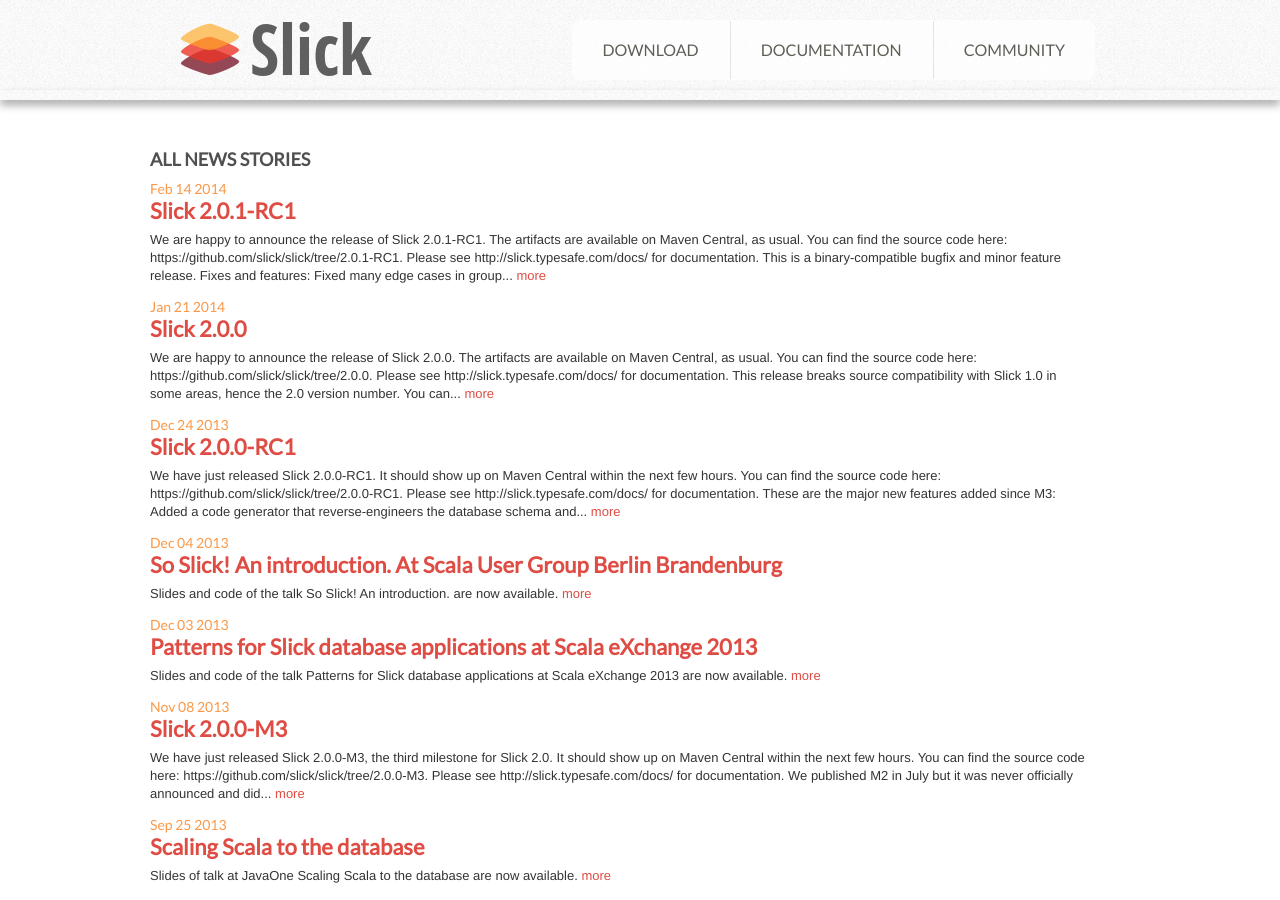
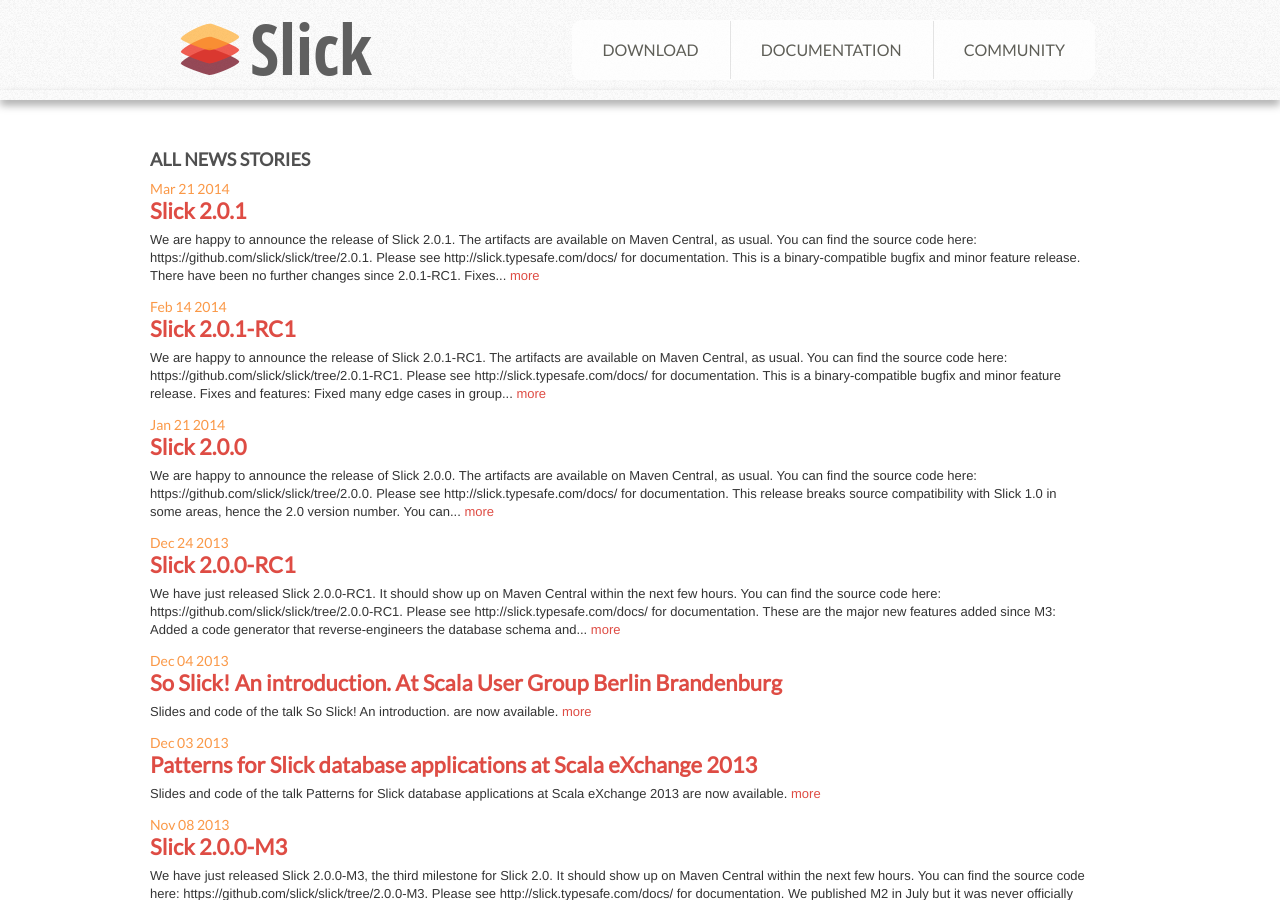
Before and after one commit to slick/slick.github.com, a Jekyll site: the page built from news/all-news.md, in a window 1280 px wide and 900 px high. Built offline with Jekyll 4.4.1, drawn with Linux system fonts in a browser that asks for light colours; some of the changed lines change nothing that is shown.

Commit message:
Slick 2.0.1 release

```diff
--- a/docs/index.md
+++ b/docs/index.md
@@ -7,8 +7,8 @@
 
 #### Latest Release
 
-* [Slick 2.0.0 Documentation](/doc/2.0.0/)
-* [Slick 2.0.0 Scaladoc](/doc/2.0.0/api/)
+* [Slick 2.0.1 Documentation](/doc/2.0.1/)
+* [Slick 2.0.1 Scaladoc](/doc/2.0.1/api/)
 
 #### Latest Release Candidate
 
@@ -18,6 +18,9 @@
 <!-- #### Latest Milestone -->
 
 #### Older Versions
+
+* [Slick 2.0.0 Documentation](/doc/2.0.0/)
+* [Slick 2.0.0 Scaladoc](/doc/2.0.0/api/)
 
 * [Slick 2.0.0-RC1 Documentation](/doc/2.0.0-RC1/)
 * [Slick 2.0.0-RC1 Scaladoc](/doc/2.0.0-RC1/api/)
--- a/download/index.md
+++ b/download/index.md
@@ -3,7 +3,7 @@
 title: Download
 ---
 
-The current stable release is Slick 2.0.0 for Scala 2.10.
+The current stable release is Slick 2.0.1 for Scala 2.10.
 
 The easiest way to get started is with a working application in [Typesafe Activator](http://typesafe.com/activator). To
 learn the basics of Slick start with the [Hello Slick](http://typesafe.com/activator/template/hello-slick) template. To
@@ -15,14 +15,14 @@
 
 For sbt / Play Framework projects add the following to your `libraryDependencies`:
 
-    "com.typesafe.slick" %% "slick" % "2.0.0"
+    "com.typesafe.slick" %% "slick" % "2.0.1"
 
 For Maven projects add the following to your `<dependencies>`:
 
     <dependency>
         <groupId>com.typesafe.slick</groupId>
         <artifactId>slick_2.10</artifactId>
-        <version>2.0.0</version>
+        <version>2.0.1</version>
     </dependency>
 
 You can also download the JARs directly from
--- /dev/null
+++ b/news/_posts/2014-03-21-slick-2.0.1-released.md
@@ -0,0 +1,65 @@
+---
+layout: news
+title: Slick 2.0.1
+author: Stefan Zeiger
+---
+We are happy to announce the release of Slick 2.0.1. The artifacts are available on Maven Central, as usual. You can find the source code here: <https://github.com/slick/slick/tree/2.0.1>. Please see <http://slick.typesafe.com/docs/> for documentation.
+
+This is a binary-compatible bugfix and minor feature release. There have been no further changes since 2.0.1-RC1.
+
+##### Fixes and features:
+
+* Fixed many edge cases in group by queries.
+
+* Fixed code-generator issues regarding GetResults, HLists, default values, self-referencing foreign keys etc.
+
+* Code generator now generates a factory method with defaults when using HLists.
+
+* Code generator now generates an accumulated ddl value for all tables.
+
+* Other fixes.
+
+* Improved docs.
+
+The [Slick Extensions](http://slick.typesafe.com/doc/2.0.1/extensions.html) package with closed-source drivers for Oracle, DB/2 and SQL Server has been published to the Typesafe repository. The [Slick Examples](https://github.com/slick/slick-examples), [Slick Testkit Example](https://github.com/slick/slick-testkit-example), [Slick Codegen Example](https://github.com/slick/slick-codegen-example), [Slick Customized Codegen Example](https://github.com/slick/slick-codegen-customization-example) projects on github have been updated as well.
+
+##### Here is a complete list of changes since Slick 2.0.0:
+
+* [``365b947``](https://github.com/slick/slick/commit/365b94741abd3713a014dee32bd54083f567f2e6) Update build for 2.0.1 final.
+* [``ff8bbdc``](https://github.com/slick/slick/commit/ff8bbdcdd37310e91b2df3b0e5de0c24166e0d2d) Update build for 2.0.1-RC1
+* [``258a6bc``](https://github.com/slick/slick/commit/258a6bcff93a44a3f70157905b39832f99a8eeae) Support casts to boolean and double in Access.
+* [``e065fcd``](https://github.com/slick/slick/commit/e065fcd2fa5e457ccc9b06f7cfe9476dfe5dbf5b) Fix initialization order problem in generated code
+* [``29b0a67``](https://github.com/slick/slick/commit/29b0a672cfc0aa190e927390791035a04a6b22b9) Binary compatibility fixes for 2.0.1.
+* [``d8b09d2``](https://github.com/slick/slick/commit/d8b09d21c83da1ba7a060995aadfd06705f96e6c) Fix codegen hlist workaround binary compatibility
+* [``fc5cabe``](https://github.com/slick/slick/commit/fc5cabe4458855430498605f474df52b954927f1) Enable documentation tests on Travis CI
+* [``73064e9``](https://github.com/slick/slick/commit/73064e9abf3666a1240ac09cacd85b430bbbbdd5) Documentation improvements for 2.0.1.
+* [``8b8ed11``](https://github.com/slick/slick/commit/8b8ed11353b85615290f6fa0d80657e5a28f0821) Add test case for issue #645 (to be fixed in slick-extensions)
+* [``1e5146c``](https://github.com/slick/slick/commit/1e5146c9d9f6d017889851596ace20ed6df960af) Implement casts for more basic data types in QueryInterpreter.
+* [``2a54174``](https://github.com/slick/slick/commit/2a541741915d6917940a8c8747d1270f92c85e6d) Add configuration for MySQL and PostgreSQL tests on Travis CI.
+* [``386920a``](https://github.com/slick/slick/commit/386920a6abd2c906f58cd310688423c708acafbf) Add basic Travis CI configuration
+* [``e96132b``](https://github.com/slick/slick/commit/e96132be4f463b82db7432c7a4a3205f805b8837) Fix self-referencing table in codegen (#619)
+* [``d944e27``](https://github.com/slick/slick/commit/d944e279e18533da5c566b866274e93eb2b1f9f7) Expand Table refs into columns in "returning" projections.
+* [``1f87cfb``](https://github.com/slick/slick/commit/1f87cfb5088404b0e2c6ebd5cb5bd5b40d3d52fa) Add ddl for all tables to codegen
+* [``4533b0c``](https://github.com/slick/slick/commit/4533b0cc361d4ab473fdae7e63c43160e8a88b75) Substitute correct versions numbers from the build into the docs
+* [``b01241d``](https://github.com/slick/slick/commit/b01241d0c33692a504cd4e442f62202cb39b84cf) Remove all special handling for products of size 1.
+* [``2022107``](https://github.com/slick/slick/commit/20221076e0dc2e77bcdfcd0603feb4d85d8048e5) Infer correct NominalType views even without the NominalType.
+* [``c59ba50``](https://github.com/slick/slick/commit/c59ba5059b708a7e7a46df23e90787d7eeab09e6) Fix a smorgasbord of bugs for more robust groupBy.
+* [``73c9175``](https://github.com/slick/slick/commit/73c9175fe98cced0d64cc60ca72ab2d76ab0e213) Add optional db authentication to default code generator runner
+* [``1f76f36``](https://github.com/slick/slick/commit/1f76f363b10a62296220154d9f2375d8408884af) Improve codegen docs: address spotted confusions, hlist fix, typos, formatting
+* [``23e9450``](https://github.com/slick/slick/commit/23e94508433c2cfc0fc17e78fa7d7a241d20889f) Add row value constructor to codegen output Supersedes #614
+* [``b870f3d``](https://github.com/slick/slick/commit/b870f3d33fd22f33c56e3382b613457df401c07e) Generate scaladoc src links and graphs for test kit
+* [``be508cc``](https://github.com/slick/slick/commit/be508cc1632acbeb66dab76a782e40dc527202f1) Fix for #618, codegen single, non-option column tables.
+* [``6d7610d``](https://github.com/slick/slick/commit/6d7610d00e16380ae2411270e2883dc6cf93e29d) Fix for taking Option GetResult from caller scope
+* [``e436802``](https://github.com/slick/slick/commit/e43680277eb648f3a0fa7284b66eef5a6d2ff936) Fix for #616, code gen generated wrong default value for Option columns (not using Some)
+* [``da01462``](https://github.com/slick/slick/commit/da01462911a30ace147ea9e97317c4264f8aee8c) Fix some codegen docs
+* [``ae51292``](https://github.com/slick/slick/commit/ae51292cac80ba919c8d50b4ffaaae1cc03eff34) Extend codegen HList test to 33 columns to test performance
+* [``b5f9144``](https://github.com/slick/slick/commit/b5f9144092f683f166bfb9f0453f08e96ebfa247) Change codegen to avoid :: HCons type alias (as a possible workaround for #577)
+* [``b88337d``](https://github.com/slick/slick/commit/b88337d5783427f7162d0c304a1caf8d4483cbac) Split compound types and compound values in codegen
+* [``9f274cc``](https://github.com/slick/slick/commit/9f274cc32c99ac490befe04b56519725c5087719) Enable disabled codegen tests after fixing spurious compilation errors
+* [``0d2e885``](https://github.com/slick/slick/commit/0d2e8859d5f840491ba4d040577537374f3f0d84) Document caching insert invoker
+* [``217af59``](https://github.com/slick/slick/commit/217af5972f771740d617bd5b85d6b3b7ebb2991e) Ensure that CountAll rewriting creates unique column names.
+* [``5aad43f``](https://github.com/slick/slick/commit/5aad43fdab3310a73257f4db1f1db74dfa56b90d) Add MiMa for Slick 2.0 stream
+* [``98af9b6``](https://github.com/slick/slick/commit/98af9b6c6145044909ddb54b696ccad22b568aeb) Support Library.Max in QueryInterpreter.
+* [``e2ece2f``](https://github.com/slick/slick/commit/e2ece2f679297e30629a9ada8debf7b9ec35ae97) Pass Slick version properly from sbt into Sphinx.
+* [``0be0423``](https://github.com/slick/slick/commit/0be0423789338ac0625b8099940e839217985ff9) Fix for #597, negative int default value
+* [``abe9197``](https://github.com/slick/slick/commit/abe91970cdd794076fc098b7a494c055beae5ebb) Add failing test for #175
```
